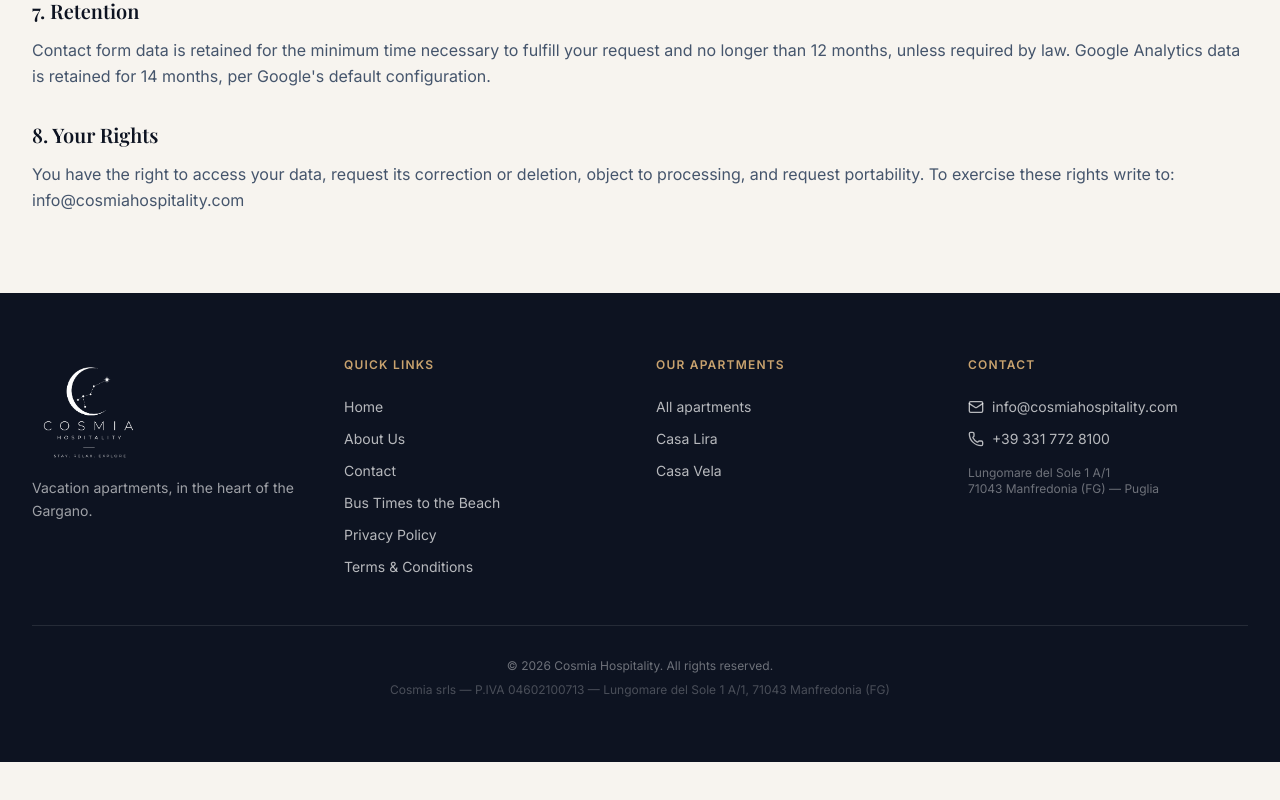
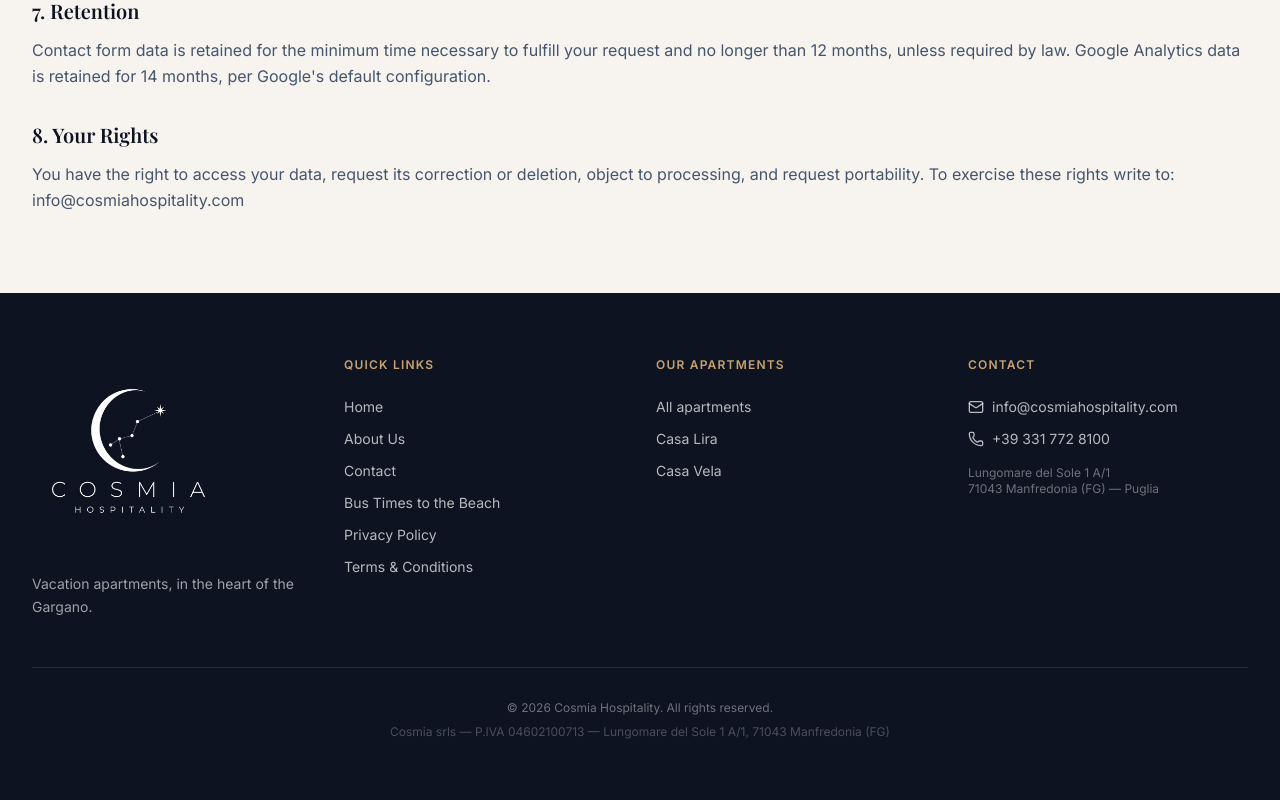
Before and after one commit to oibaf01/cosmia-website, a Next.js app: page /en/privacy in a window 1280 px wide. Shown: the part 1131-1931 px from the top of the page. Before the commit the page ends 1893 px from the top, so only its background shows below. Built offline with nearby package versions, Linux system fonts and the light colour scheme; no server answers.

Commit message:
feat: footer logo_white più grande (h-48), occupa colonna sinistra

```diff
--- a/components/layout/Footer.tsx
+++ b/components/layout/Footer.tsx
@@ -16,13 +16,13 @@ export default async function Footer() {
       <div className="max-w-7xl mx-auto px-6 lg:px-8 py-16">
         <div className="grid grid-cols-1 sm:grid-cols-2 lg:grid-cols-4 gap-10 lg:gap-8">
           {/* Brand */}
-          <div className="space-y-4 sm:col-span-2 lg:col-span-1">
+          <div className="space-y-6 sm:col-span-2 lg:col-span-1">
             <Image
-              src="/logos/logo_full_white.png"
+              src="/logos/logo_white.png"
               alt="Cosmia Hospitality"
-              width={320}
-              height={120}
-              className="h-28 w-auto mb-2"
+              width={400}
+              height={160}
+              className="h-48 w-auto"
             />
             <p className="text-white/60 text-sm leading-relaxed max-w-xs">
               {t('tagline')}
```
Also changed, not shown: public/logos/logo_white.png (added).
